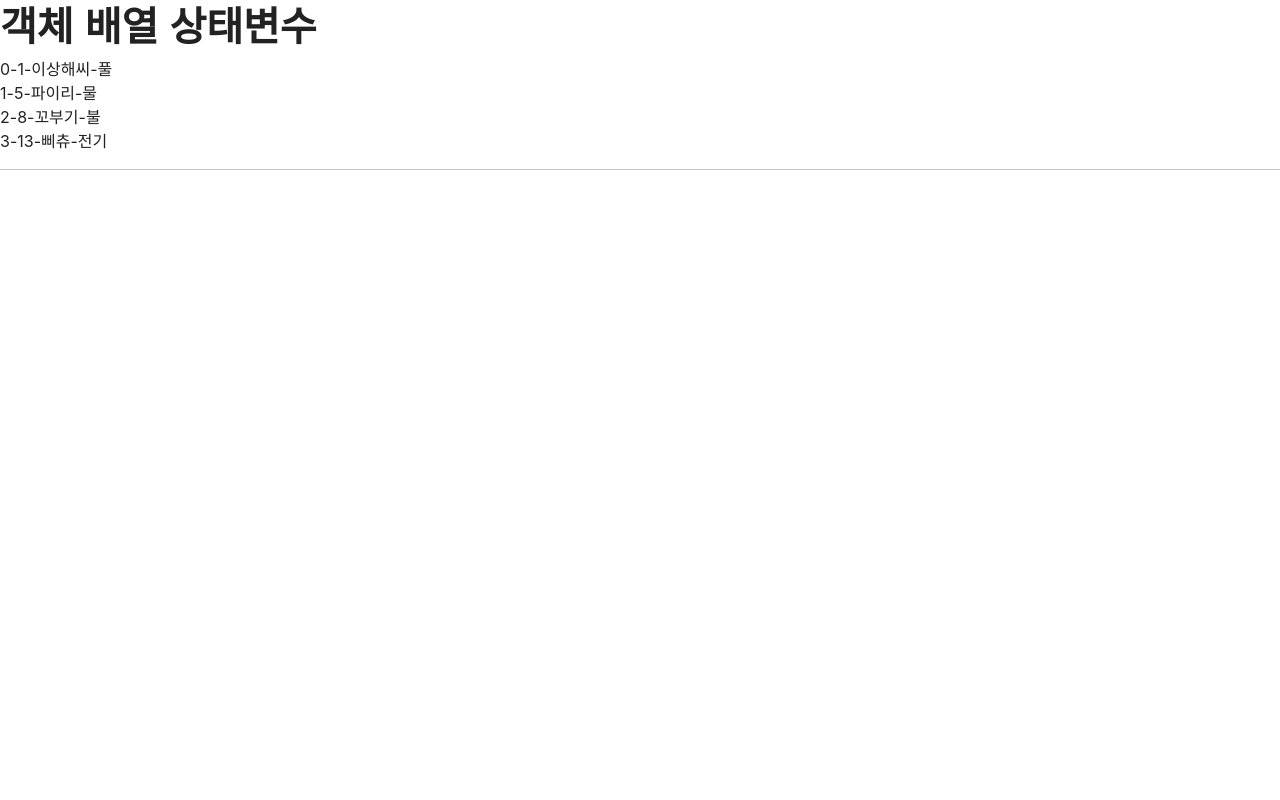
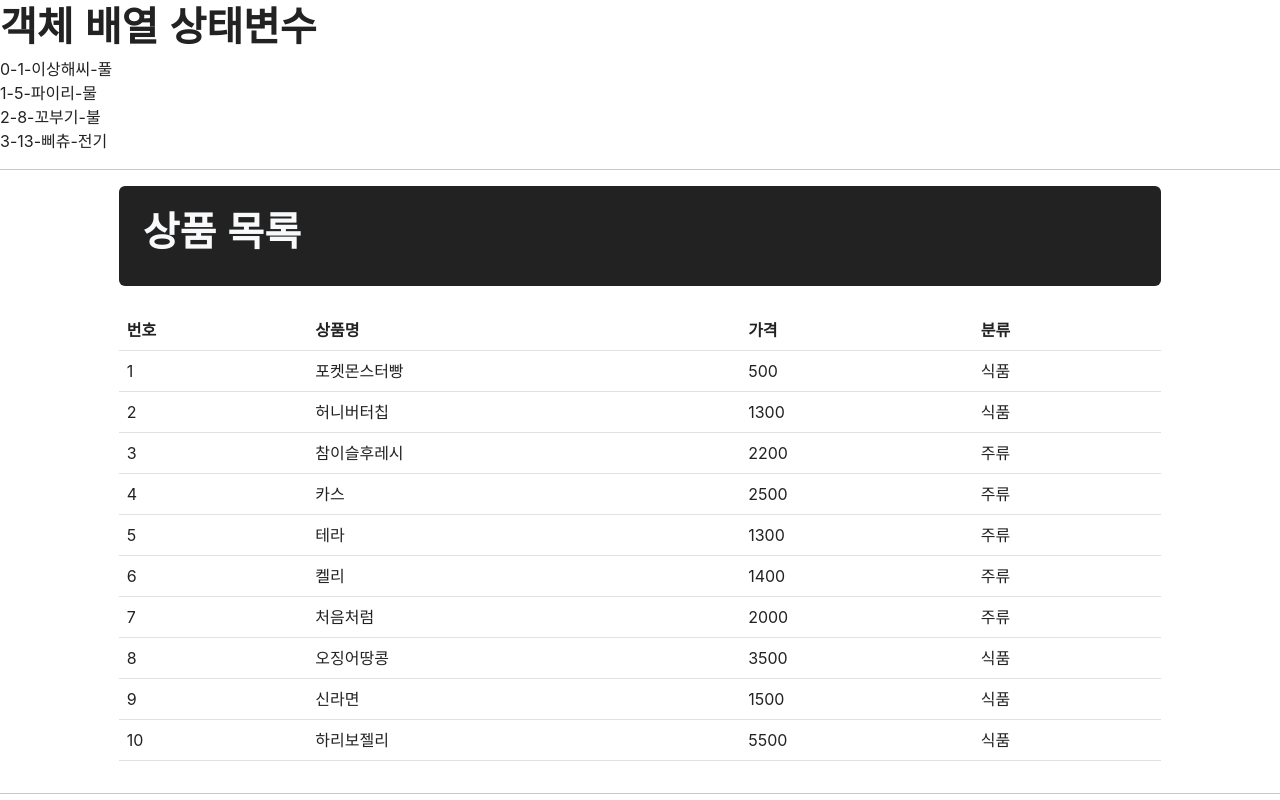
Before and after one commit to wijaemin/react-practice, a React (Create React App) app in the folder demo03/: page / in a window 1280 px wide. Shown: the part 2297-3097 px from the top of the page. Before the commit the page ends 2659 px from the top, so only its background shows below. Built offline with nearby package versions, Linux system fonts and the light colour scheme; a web font is replaced by a local one.

Commit message:
객체 배열 상태 변수(item)

```diff
--- a/demo03/src/App.js
+++ b/demo03/src/App.js
@@ -7,6 +7,7 @@
 import Exam07 from "./components/Exam07";
 import Exam08 from "./components/Exam08";
 import Exam09 from "./components/Exam09";
+import Exam10 from "./components/Exam10";
 function App() {
   return (
     <>
@@ -30,6 +31,8 @@
       <hr/>
       <Exam09/>
       <hr/>
+      <Exam10/>
+      <hr/>
       {/*
         y = 수직
         my = 상하 마진 5단계
--- /dev/null
+++ b/demo03/src/components/Exam10.js
@@ -0,0 +1,55 @@
+import { useState } from "react";
+
+const Exam10 = ()=>{
+    const[items,setItems] = useState([
+        {itemNo:1, itemName:"포켓몬스터빵", itemPrice:500, itemType:"식품"},
+        {itemNo:2, itemName:"허니버터칩", itemPrice:1300, itemType:"식품"},
+        {itemNo:3, itemName:"참이슬후레시", itemPrice:2200, itemType:"주류"},
+        {itemNo:4, itemName:"카스", itemPrice:2500, itemType:"주류"},
+        {itemNo:5, itemName:"테라", itemPrice:1300, itemType:"주류"},
+        {itemNo:6, itemName:"켈리", itemPrice:1400, itemType:"주류"},
+        {itemNo:7, itemName:"처음처럼", itemPrice:2000, itemType:"주류"},
+        {itemNo:8, itemName:"오징어땅콩", itemPrice:3500, itemType:"식품"},
+        {itemNo:9, itemName:"신라면", itemPrice:1500, itemType:"식품"},
+        {itemNo:10, itemName:"하리보젤리", itemPrice:5500, itemType:"식품"}
+    ]);
+    return(
+        <div className="container-fluid">
+            <div className="row">
+                <div className="col-md-10 offset-md-1">
+
+                    <div className="p-4 text-light bg-dark rounded">
+                        <h1>상품 목록</h1>
+                    </div>
+
+                    <div className="row mt-4">
+                        <div className="col">
+                            <table className="table" data-bs-theme="light">
+                                <thead>
+                                    <tr>
+                                        <th>번호</th>
+                                        <th>상품명</th>
+                                        <th>가격</th>
+                                        <th>분류</th>
+                                    </tr>
+                                </thead>
+                                <tbody>
+                                    {items.map((item,index)=>(
+                                        <tr key={item.itemNo}>
+                                            <td>{item.itemNo}</td>
+                                            <td>{item.itemName}</td>
+                                            <td>{item.itemPrice}</td>
+                                            <td>{item.itemType}</td>
+                                        </tr>
+                                    ))}
+                                </tbody>
+                            </table>
+                        </div>
+                    </div>
+                </div>
+            </div>
+        </div>
+    );
+};
+
+export default Exam10;
```
